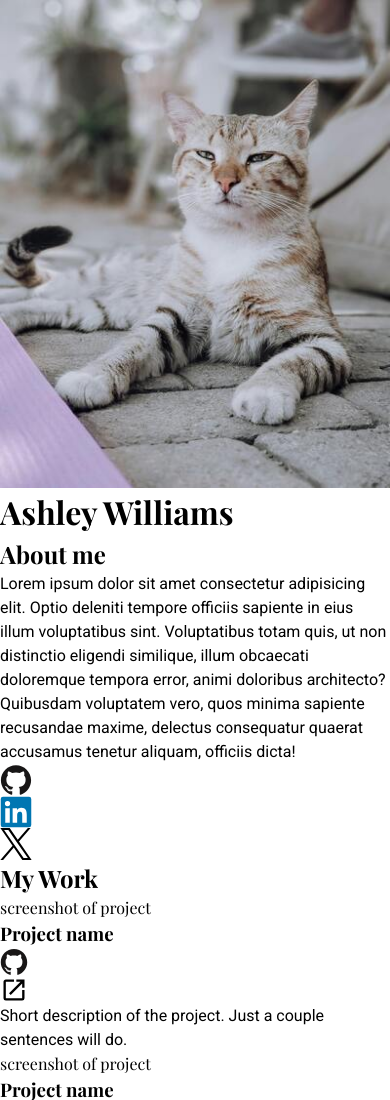
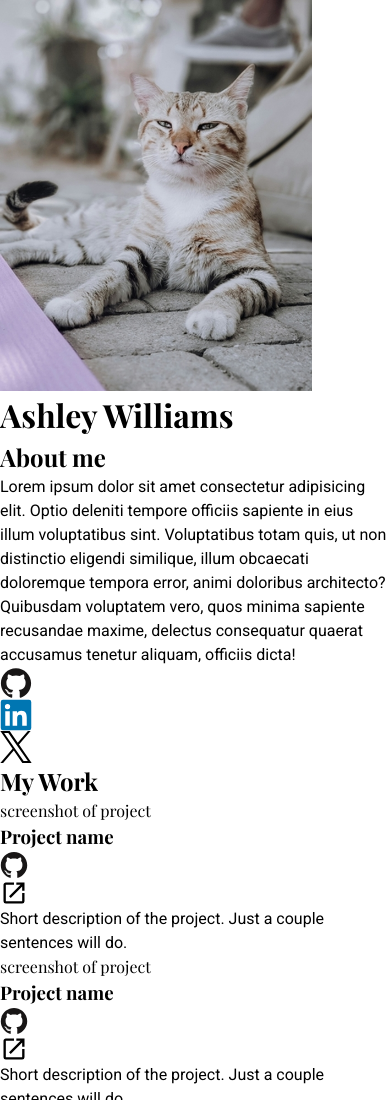
Before and after one commit to CopyypoC/odin-homepage, a plain HTML site: page index.html in a window 390 px wide. Shown: the top 1100 px of the page. Drawn offline with nearby package versions, Linux system fonts and the light colour scheme; a web font is replaced by a local one.

Commit message:
feat: add responsive images

```diff
--- a/index.html
+++ b/index.html
@@ -16,7 +16,13 @@
 <body>
   <header>
     <figure class="about-img-container">
-      <img src="images/cat1-3024w_400x500.jpg" alt="" />
+      <img src="images/about-cat-756w.jpg" srcset="
+        images/about-cat-567w.jpg 567w,
+        images/about-cat-756w.jpg 756w,
+        images/about-cat-1134w.jpg 1134w" sizes="
+        (max-width: 500px) 80vw,
+        (max-width: 1000px) 45vw,
+        30vw" alt="Cat" />
       <figcaption>
         <h1 class="about-name heading">Ashley Williams</h1>
       </figcaption>
@@ -33,7 +39,7 @@
         dicta!
       </p>
     </section>
-    <section class="about-links-container">
+    <div class="about-links-container">
       <ul>
         <li>
           <a href="" class="icon-github">
@@ -71,42 +77,11 @@
           </a>
         </li>
       </ul>
-    </section>
+    </div>
   </header>
   <main>
     <h2 class="heading">My Work</h2>
     <div class="project-container">
-      <article class="project-card">
-        <div class="screenshot-placeholder heading">screenshot of project</div>
-        <section class="project-info">
-          <header class="project-header">
-            <h3 class="heading">Project name</h3>
-            <ul>
-              <li><a href=""> <svg viewBox="0 0 128 128" width="28" height="28">
-                    <g fill="#181616">
-                      <path fill-rule="evenodd" clip-rule="evenodd"
-                        d="M64 5.103c-33.347 0-60.388 27.035-60.388 60.388 0 26.682 17.303 49.317 41.297 57.303 3.017.56 4.125-1.31 4.125-2.905 0-1.44-.056-6.197-.082-11.243-16.8 3.653-20.345-7.125-20.345-7.125-2.747-6.98-6.705-8.836-6.705-8.836-5.48-3.748.413-3.67.413-3.67 6.063.425 9.257 6.223 9.257 6.223 5.386 9.23 14.127 6.562 17.573 5.02.542-3.903 2.107-6.568 3.834-8.076-13.413-1.525-27.514-6.704-27.514-29.843 0-6.593 2.36-11.98 6.223-16.21-.628-1.52-2.695-7.662.584-15.98 0 0 5.07-1.623 16.61 6.19C53.7 35 58.867 34.327 64 34.304c5.13.023 10.3.694 15.127 2.033 11.526-7.813 16.59-6.19 16.59-6.19 3.287 8.317 1.22 14.46.593 15.98 3.872 4.23 6.215 9.617 6.215 16.21 0 23.194-14.127 28.3-27.574 29.796 2.167 1.874 4.097 5.55 4.097 11.183 0 8.08-.07 14.583-.07 16.572 0 1.607 1.088 3.49 4.148 2.897 23.98-7.994 41.263-30.622 41.263-57.294C124.388 32.14 97.35 5.104 64 5.104z">
-                      </path>
-                      <path
-                        d="M26.484 91.806c-.133.3-.605.39-1.035.185-.44-.196-.685-.605-.543-.906.13-.31.603-.395 1.04-.188.44.197.69.61.537.91zm2.446 2.729c-.287.267-.85.143-1.232-.28-.396-.42-.47-.983-.177-1.254.298-.266.844-.14 1.24.28.394.426.472.984.17 1.255zM31.312 98.012c-.37.258-.976.017-1.35-.52-.37-.538-.37-1.183.01-1.44.373-.258.97-.025 1.35.507.368.545.368 1.19-.01 1.452zm3.261 3.361c-.33.365-1.036.267-1.552-.23-.527-.487-.674-1.18-.343-1.544.336-.366 1.045-.264 1.564.23.527.486.686 1.18.333 1.543zm4.5 1.951c-.147.473-.825.688-1.51.486-.683-.207-1.13-.76-.99-1.238.14-.477.823-.7 1.512-.485.683.206 1.13.756.988 1.237zm4.943.361c.017.498-.563.91-1.28.92-.723.017-1.308-.387-1.315-.877 0-.503.568-.91 1.29-.924.717-.013 1.306.387 1.306.88zm4.598-.782c.086.485-.413.984-1.126 1.117-.7.13-1.35-.172-1.44-.653-.086-.498.422-.997 1.122-1.126.714-.123 1.354.17 1.444.663zm0 0">
-                      </path>
-                    </g>
-                  </svg></a></li>
-              <li>
-                <a href="">
-                  <svg xmlns="http://www.w3.org/2000/svg" viewBox="0 0 24 24" height="28" width="28">
-                    <title>open-in-new</title>
-                    <path
-                      d="M14,3V5H17.59L7.76,14.83L9.17,16.24L19,6.41V10H21V3M19,19H5V5H12V3H5C3.89,3 3,3.9 3,5V19A2,2 0 0,0 5,21H19A2,2 0 0,0 21,19V12H19V19Z" />
-                  </svg>
-                </a>
-              </li>
-            </ul>
-          </header>
-          <p>
-            Short description of the project. Just a couple sentences will do.
-          </p>
-        </section>
       <article class="project-card">
         <div class="screenshot-placeholder heading">screenshot of project</div>
         <section class="project-info">
```
Also changed, not shown: images/about-cat-1134w.jpg (added), images/about-cat-567w.jpg (added), images/about-cat-756w.jpg (added), images/cat1-3024w.jpg (deleted), images/cat1-3024w_400x500.jpg (deleted), images/cat1-756w.jpg (deleted), images/cat2.jpg (deleted), images/cat2_400x265.jpg (deleted), images/contact-cat-1108w.jpg (added), images/contact-cat-554w.jpg (added), images/contact-cat-831w.jpg (added). Lines whose indentation alone changed are shown as unchanged.
